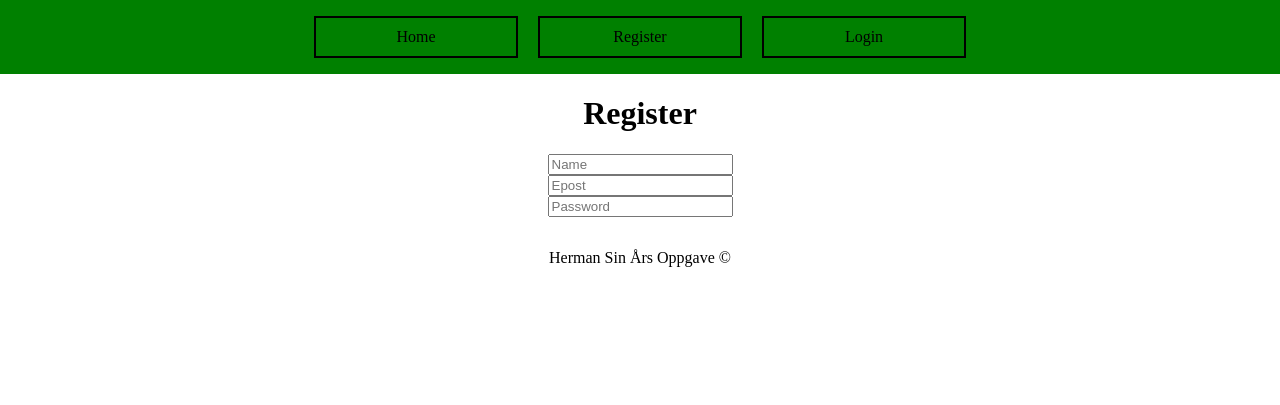
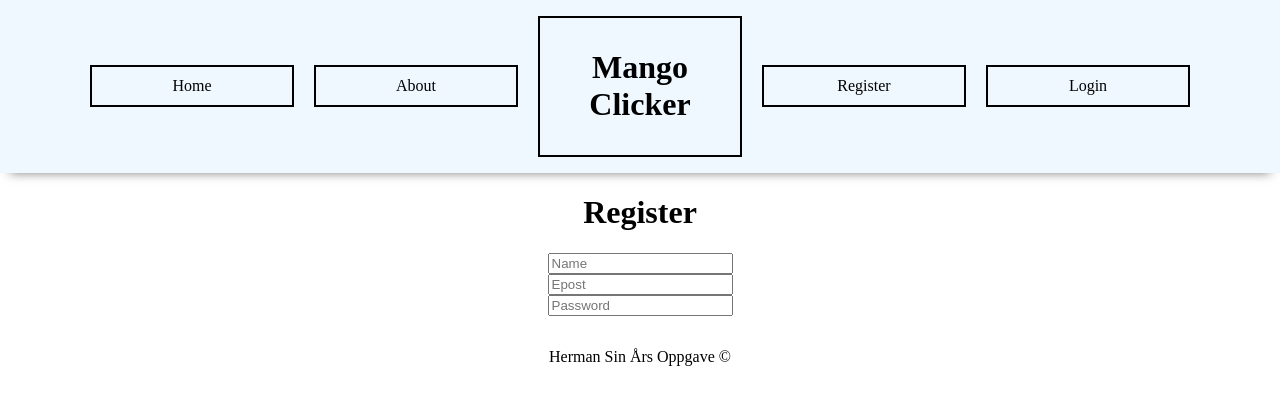
Before and after one commit to HermanKoder/MinAarsOppgave2025, a Flask app: page /register in a window 1280 px wide. Shown: the top 405 px of the page. Run offline with Flask 3, Linux system fonts and the light colour scheme.

Commit message:
Fredag 3.28
blitt ferdig med styling

```diff
--- a/app.py
+++ b/app.py
@@ -5,6 +5,14 @@ app = Flask(__name__)
 @app.route("/")
 def index():
     return render_template("index.html")
+
+@app.route("/about")
+def about():
+    return render_template("about.html")
+
+@app.route("/game")
+def game():
+    return render_template("game.html")
 
 @app.route("/register")
 def register():
--- a/static/script.js
+++ b/static/script.js
@@ -1,8 +1,9 @@
+mangoScoreEl = 0
 var mangoScoreEl = document.getElementById("mangoScore")
 var mangoClickEl = document.getElementById("mangoClick")
 
 mangoClickEl.addEventListener("click", plusPoeng)
 
 function plusPoeng() {
-
+    mangoScoreEl.innerText = mangoScoreEl++
 }
--- a/static/style.css
+++ b/static/style.css
@@ -14,8 +14,14 @@ body {
     justify-content: center;
     padding-top: 1rem;
     padding-bottom: 1rem;
-    background-color: green;
+    background-color: aliceblue;
     width: 100%;
+    box-shadow: 0 10px 10px -10px rgba(0, 0, 0, 0.5);
+}
+
+.navbar h1 {
+    padding-left: 1rem;
+    padding-right: 1rem;
 }
 
 .navbar a {
@@ -27,10 +33,59 @@ body {
     padding-bottom: 10px;
     margin-left: 10px;
     margin-right: 10px;
+    display: inline-block;
+    vertical-align: middle;
+    -webkit-transform: perspective(1px) translateZ(0);
+    transform: perspective(1px) translateZ(0);
+    box-shadow: 0 0 1px rgba(0, 0, 0, 0);
+    -webkit-transition-duration: 0.3s;
+    transition-duration: 0.3s;
+    -webkit-transition-property: box-shadow, transform;
+    transition-property: box-shadow, transform;
 }
 
-#mango {
+.navbar a:hover,
+.navbar a:focus,
+.navbar a:active {
+    box-shadow: 0 10px 10px -10px rgba(0, 0, 0, 0.5);
+    -webkit-transform: scale(1.1);
+    transform: scale(1.1);
+}
+
+#titleHeader {
+    display: inline-block;
+    vertical-align: middle;
+    -webkit-transform: perspective(1px) translateZ(0);
+    transform: perspective(1px) translateZ(0);
+    box-shadow: 0 0 1px rgba(0, 0, 0, 0);
+    -webkit-transition-duration: 0.3s;
+    transition-duration: 0.3s;
+    -webkit-transition-property: transform;
+    transition-property: transform;
+    -webkit-transition-timing-function: ease-out;
+    transition-timing-function: ease-out;
+}
+
+#titleHeader:hover,
+#titleHeader:focus,
+#titleHeader:active {
+    -webkit-transform: translateY(-8px);
+    transform: translateY(-8px);
+}
+
+#mangoClick {
     width: 200px;
+}
+
+.mangoLeaderboard {
+    text-decoration: none;
+    color: black;
+    border: black solid 2px;
+    width: 300px;
+    padding-top: 10px;
+    padding-bottom: 10px;
+    margin-left: 10px;
+    margin-right: 10px;
 }
 
 footer {
--- a/templates/base.html
+++ b/templates/base.html
@@ -1,15 +1,19 @@
 <!DOCTYPE html>
 <html lang="en">
+
 <head>
     <meta charset="UTF-8">
     <meta name="viewport" content="width=device-width, initial-scale=1.0">
     <title>{% block title %} Mango Clicker App {% endblock %}</title>
     <link rel="stylesheet" href="/static/style.css">
 </head>
+
 <body>
 
     <div class="navbar">
         <a href="/">Home</a>
+        <a href="/about">About</a>
+        <a href="/game"><h1 id="titleHeader"> Mango Clicker </h1></a>
         <a href="/register">Register</a>
         <a href="/login">Login</a>
     </div>
@@ -19,10 +23,12 @@
 
     {% endblock %}
 
+
     <footer>
         Herman Sin Års Oppgave ©
     </footer>
 
     <script src="/static/script.js"></script>
 </body>
+
 </html>
```
Also changed, not shown: templates/about.html (added, +10 -0 lines), templates/game.html (added, +33 -0 lines), templates/index.html (+6 -3 lines), templates/login.html (+4 -3 lines), templates/register.html (+7 -5 lines), 1 other file.
